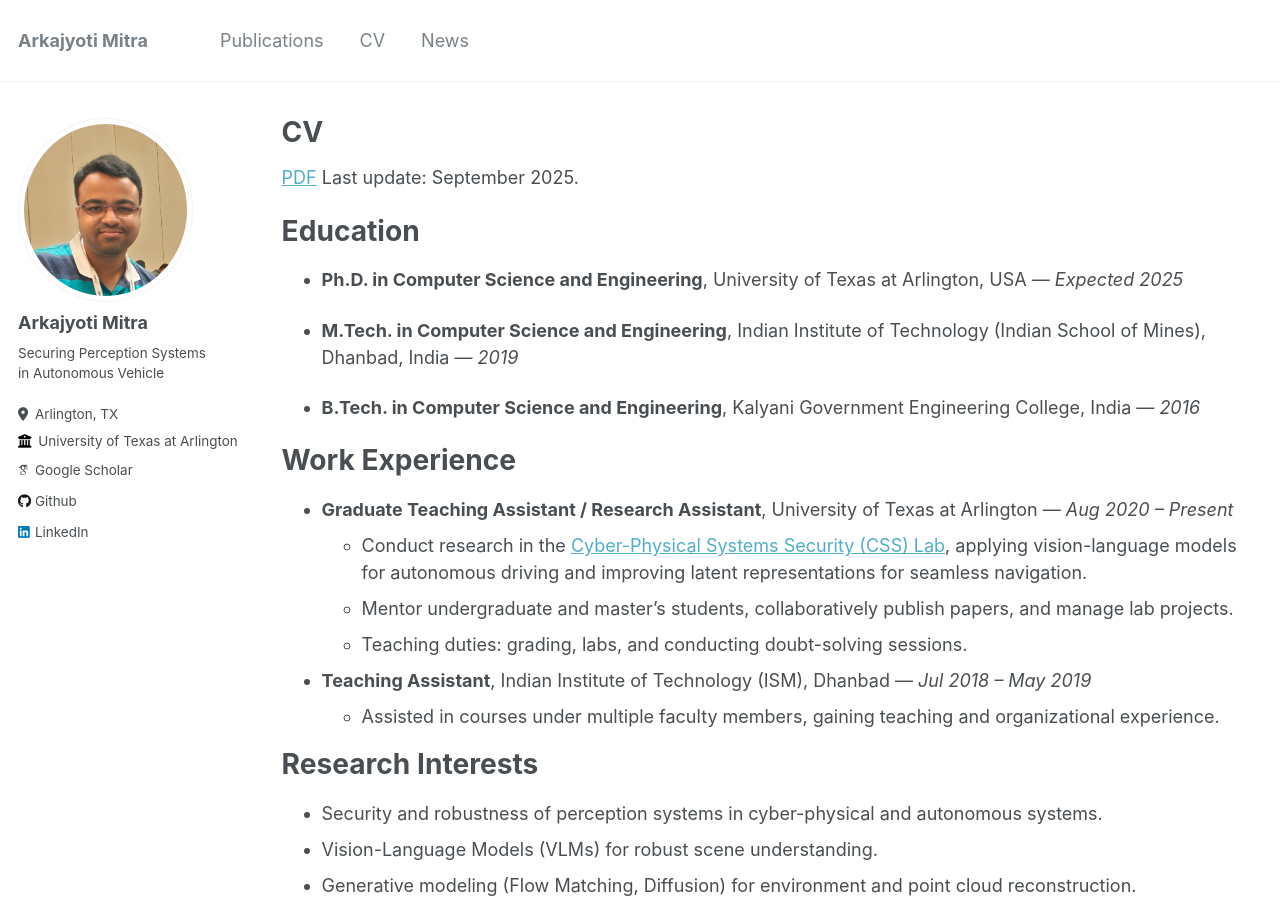
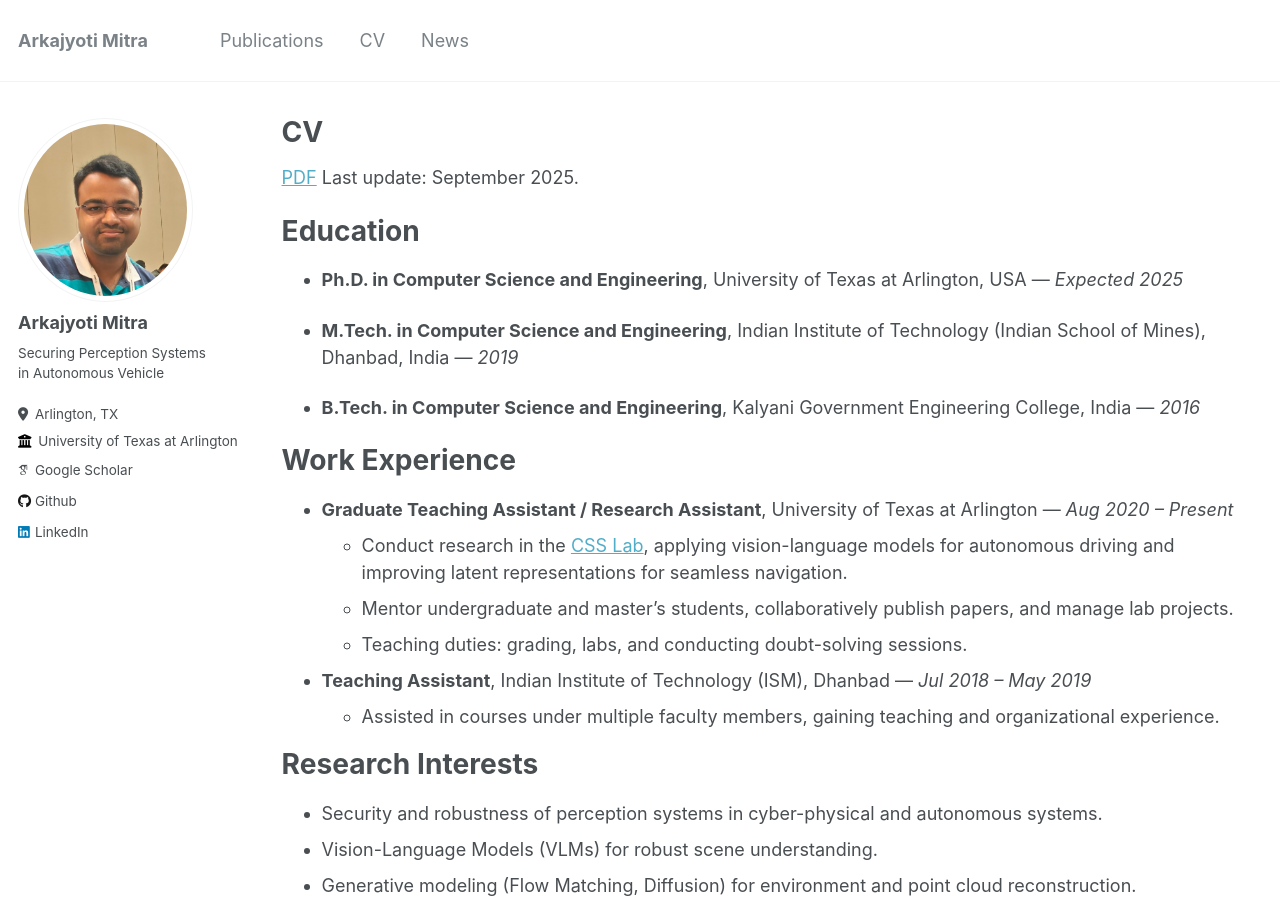
Before and after one commit to arkajyotimitra/arkajyotimitra.github.io, a Jekyll site: the page built from _pages/cv.md, in a window 1280 px wide and 900 px high. Built offline with Jekyll 4.4.1, drawn with Linux system fonts in a browser that asks for light colours; some web fonts are replaced.

Commit message:
Update cv.md

```diff
--- a/_pages/cv.md
+++ b/_pages/cv.md
@@ -23,7 +23,7 @@ Education
 Work Experience
 ======
 * **Graduate Teaching Assistant / Research Assistant**, University of Texas at Arlington — *Aug 2020 – Present*
-  - Conduct research in the [Cyber-Physical Systems Security (CSS) Lab](https://csslab.uta.edu), applying vision-language models for autonomous driving and improving latent representations for seamless navigation.
+  - Conduct research in the [CSS Lab](https://csslab.uta.edu), applying vision-language models for autonomous driving and improving latent representations for seamless navigation.
   - Mentor undergraduate and master’s students, collaboratively publish papers, and manage lab projects.
   - Teaching duties: grading, labs, and conducting doubt-solving sessions.
 
```
